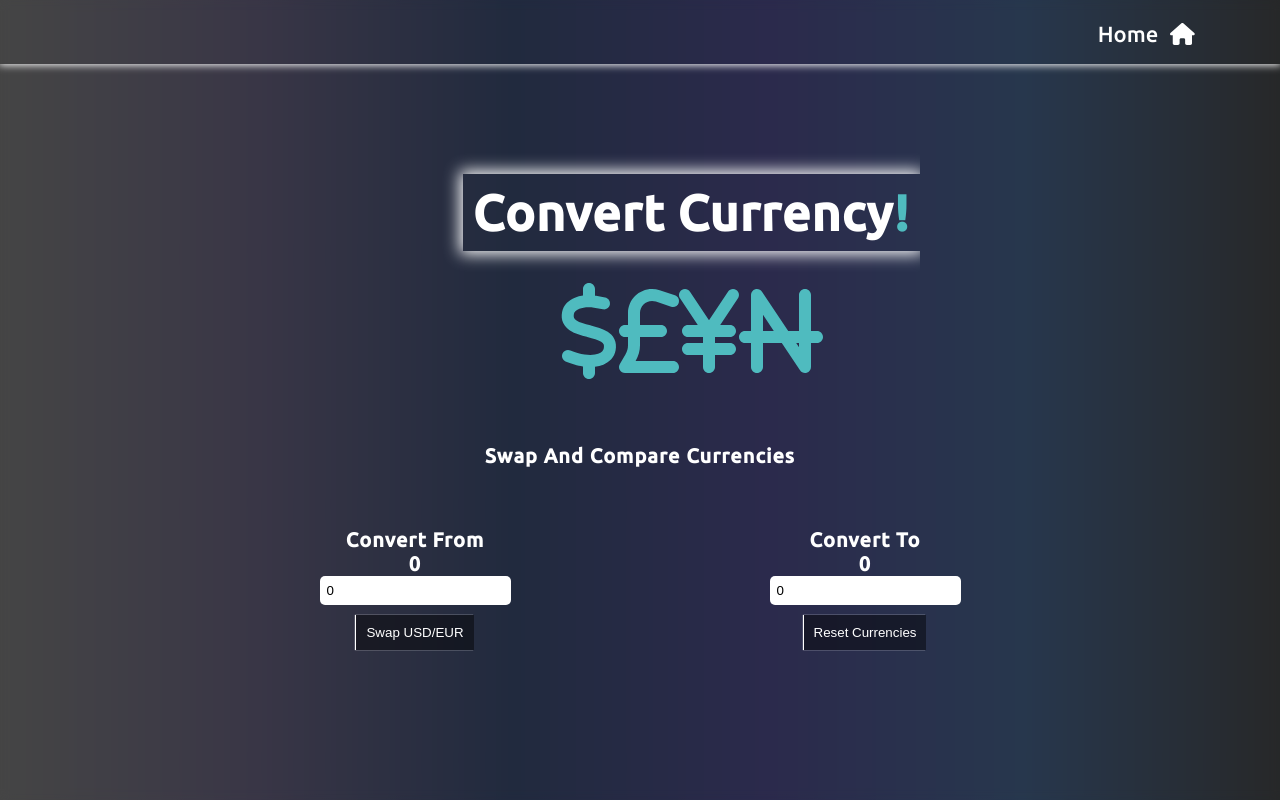
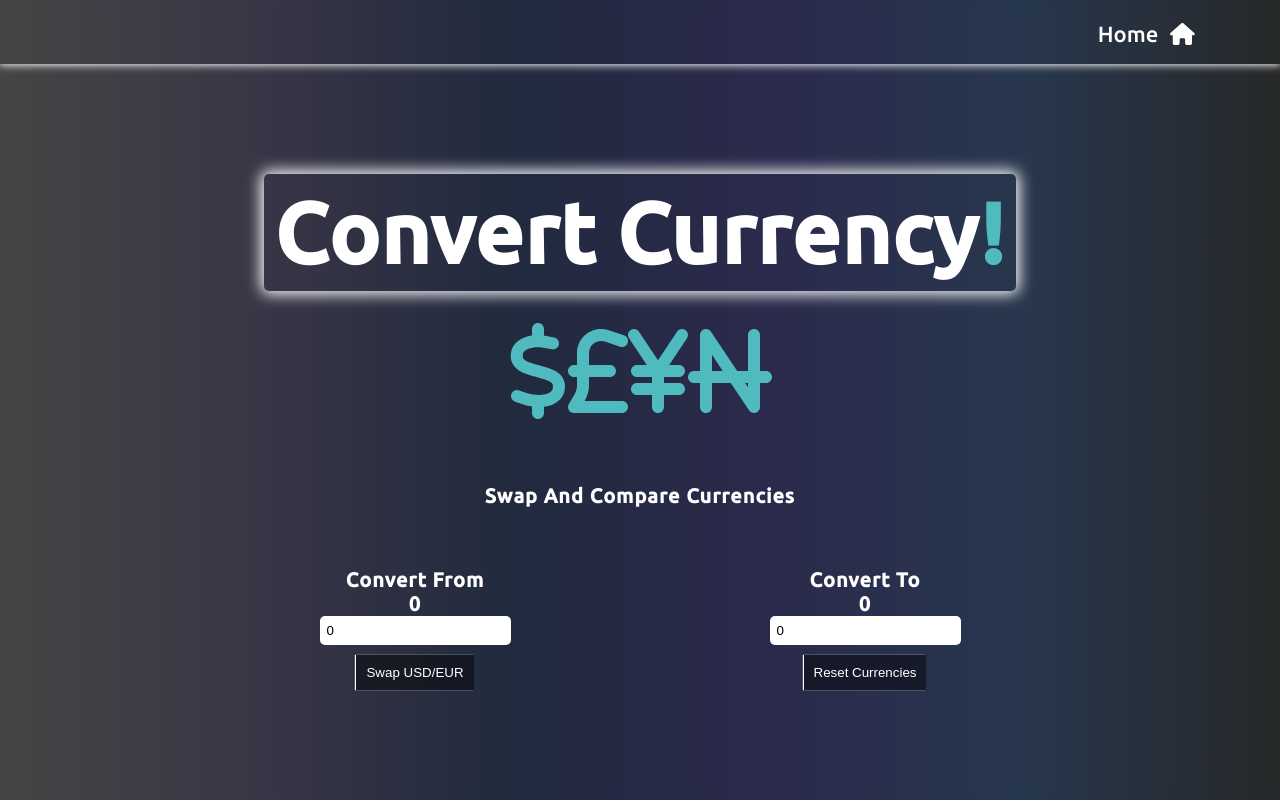
Before and after one commit to David4bay/Currency-Conversion, a React (Vite) app: page / in a window 1280 px wide. Built offline with nearby package versions, Linux system fonts and the light colour scheme.

Commit message:
fixed 3d perspective of logo

```diff
--- a/src/components/Header/Header.jsx
+++ b/src/components/Header/Header.jsx
@@ -3,6 +3,7 @@ import { FontAwesomeIcon } from '@fortawesome/react-fontawesome';
 import { faNairaSign, faDollarSign, faPoundSign, faYenSign } from '@fortawesome/free-solid-svg-icons';
 
 import {
+    HeaderContainer,
     Heading,
     ExclamationMark,
     HeadingText,
@@ -33,6 +34,7 @@ function Header() {
 
 
     return (
+        <HeaderContainer>
             <Heading onMouseMove={runEffect}>
                 <HeadingText ref={effectRef}>
                     Convert Currency
@@ -45,6 +47,7 @@ function Header() {
                     <FontAwesomeIcon style={CurrencyFont} icon={faNairaSign} />
                 </FontContainer>
             </Heading>
+        </HeaderContainer>
     )
 }
 
--- a/src/index.css
+++ b/src/index.css
@@ -25,5 +25,5 @@ body {
   font-family: 'Ubuntu', sans-serif;
   min-height: 100vh;
   backdrop-filter: blur(5px);
-  filter: contrast(1);
+
 }
--- a/src/util/HeaderUtil.js
+++ b/src/util/HeaderUtil.js
@@ -1,24 +1,25 @@
 import styled from 'styled-components';
 
+export const HeaderContainer = styled.div`
+    display: block;
+    width: 100%;
+`
 
 export const Heading = styled.header`
-    display: block;
-    margin: auto;
+    display: flex;
+    flex-direction: column;
     font-style: normal;
     font-weight: bolder;
     text-align: center;
-    max-width: fit-content;
-    margin: auto;
-    padding-left: 8vw;
+    width: fit-content;
     color: #fff;
     letter-spacing: 1px;
     padding-top: 10vh;
     z-index: -1;
     overflow: hidden;
-    perspective: 1000px;
 
     @media (min-width: 900px) {
-        display: flex;
+
         flex-direction: column;
         gap: 2rem;
         width: 100%;
@@ -27,10 +28,12 @@ export const Heading = styled.header`
 
 export const HeadingText = styled.span`
     display: block;
-    text-align: center;
+    width: fit-content;
+    margin: auto;
     padding: 10px;
     z-index: -1;
-    font-size: clamp(1vw, 50px, 96px);
+    border-radius: 5px;
+    font-size: clamp(1vw, 85px, 96px);
     box-shadow: 0px 0px 15px 3px #fff;
     transition: letter-spacing 0.4s ease-in-out;
 
```
Lines whose indentation alone changed are shown as unchanged.
